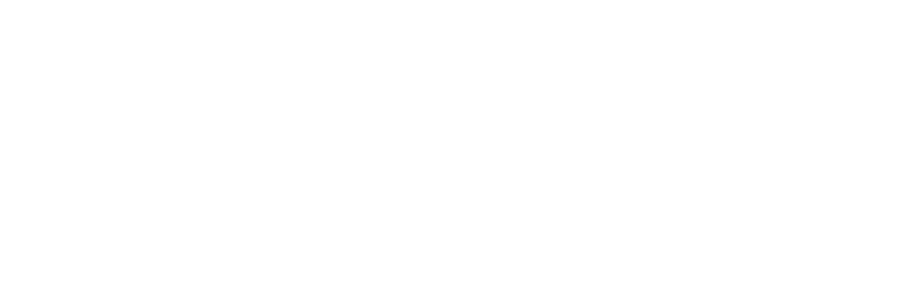
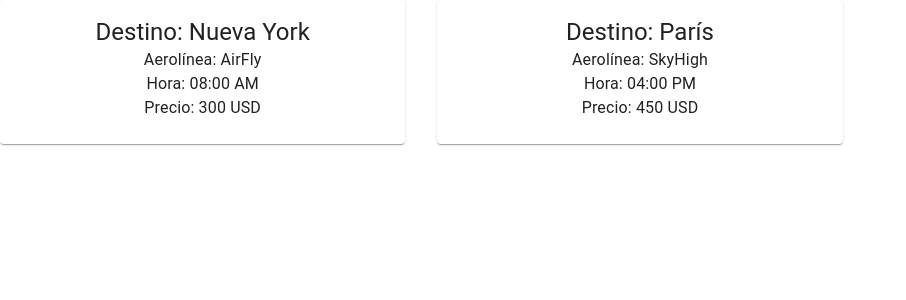
Before and after one commit to Rodas171315/Proyecto-B2B, a React (Create React App) app in the folder Agencia/frontend/agencia-de-viajes/: page /vuelos-disponibles in a window 1280 px wide. Before the commit this address had no page. Shown: the top 300 px of the page, without its empty margins (0-906 px from the left). Built offline with nearby package versions, Linux system fonts and the light colour scheme.

Commit message:
Se crearon las paginas de hospedajes y de vuelos disponibles

```diff
--- a/Agencia/frontend/agencia-de-viajes/src/App.js
+++ b/Agencia/frontend/agencia-de-viajes/src/App.js
@@ -7,6 +7,8 @@
 import AboutUs from './AboutUs';
 import UserProfile from './UserProfile';
 import UserAdministration from './UserAdministration';
+import HospedajesDisponibles from './HospedajesDisponibles';
+import VuelosDisponibles from './VuelosDisponibles';
 
 function App() {
   return (
@@ -19,6 +21,8 @@
           <Route path="/aboutus" element={<AboutUs />} />
           <Route path="/userprofile" element={<UserProfile />} />
           <Route path="/useradministration" element={<UserAdministration />} />
+          <Route path="/hospedajes-disponibles" element={<HospedajesDisponibles />} />
+          <Route path="/vuelos-disponibles" element={<VuelosDisponibles />} />
         </Routes>
       </div>
     </Router>
--- a/Agencia/frontend/agencia-de-viajes/src/HomePage.jsx
+++ b/Agencia/frontend/agencia-de-viajes/src/HomePage.jsx
@@ -7,17 +7,18 @@
 
 const HomePage = () => {
     const navigate = useNavigate();
-const popularDestinations = [
-    { name: "París", description: "La ciudad del amor y la luz", imageUrl: "https://source.unsplash.com/random?travel-destinations&sig=" },
-    { name: "Bali", description: "La isla de los dioses", imageUrl: "https://source.unsplash.com/random?travel-destinations&sig=" },
-    { name: "Nueva York", description: "La ciudad que nunca duerme", imageUrl: "https://source.unsplash.com/random?travel-destinations&sig=" },
-];
+    const popularDestinations = [
+        { name: "París", description: "La ciudad del amor y la luz", imageUrl: "https://source.unsplash.com/random?paris" },
+        { name: "Bali", description: "La isla de los dioses", imageUrl: "https://source.unsplash.com/random?bali" },
+        { name: "Nueva York", description: "La ciudad que nunca duerme", imageUrl: "https://source.unsplash.com/random?newyork" },
+    ];
 
-const specialOffers = [
-    { name: "Aventura en Costa Rica", description: "Descuento especial de temporada", imageUrl: "https://source.unsplash.com/random?travel-destinations&sig=" },
-    { name: "Tour por Italia", description: "Paquete todo incluido a un precio increíble", imageUrl: "https://source.unsplash.com/random?travel-destinations&sig=" },
-    { name: "Tour por Italia", description: "Paquete todo incluido a un precio increíble", imageUrl: "https://source.unsplash.com/random?travel-destinations&sig=" },
-];
+    const specialOffers = [
+        { name: "Aventura en Costa Rica", description: "Descuento especial de temporada", imageUrl: "https://source.unsplash.com/random?costarica" },
+        { name: "Tour por Italia", description: "Paquete todo incluido a un precio increíble", imageUrl: "https://source.unsplash.com/random?italy" },
+        { name: "Descubrimiento de Japón", description: "Explora la tierra del sol naciente", imageUrl: "https://source.unsplash.com/random?japan" },
+    ];
+
 
     return (
         <div>
--- /dev/null
+++ b/Agencia/frontend/agencia-de-viajes/src/HospedajesDisponibles.jsx
@@ -0,0 +1,29 @@
+import React from 'react';
+import { Card, CardContent, Typography, Grid } from '@mui/material';
+
+
+const hospedajes = [
+    { id: 1, nombre: "Hotel Sunset", descripcion: "Cerca de la playa, con vista al mar.", precio: "150 USD por noche" },
+    { id: 2, nombre: "Montaña Mágica", descripcion: "Rodeado de naturaleza y tranquilidad.", precio: "100 USD por noche" },
+
+];
+
+const HospedajesDisponibles = () => {
+    return (
+        <Grid container spacing={4}>
+            {hospedajes.map((hospedaje) => (
+                <Grid item key={hospedaje.id} xs={12} sm={6} md={4}>
+                    <Card>
+                        <CardContent>
+                            <Typography variant="h5">{hospedaje.nombre}</Typography>
+                            <Typography>{hospedaje.descripcion}</Typography>
+                            <Typography>{hospedaje.precio}</Typography>
+                        </CardContent>
+                    </Card>
+                </Grid>
+            ))}
+        </Grid>
+    );
+};
+
+export default HospedajesDisponibles;
--- a/Agencia/frontend/agencia-de-viajes/src/SearchForm.jsx
+++ b/Agencia/frontend/agencia-de-viajes/src/SearchForm.jsx
@@ -1,5 +1,7 @@
 import React, { useState } from 'react';
 import { Button, Dialog, DialogTitle, List, ListItem, ListItemText, TextField, Grid, Container, Typography, Tab, Tabs, Box, Radio, RadioGroup, FormControlLabel, FormControl, FormLabel } from '@mui/material';
+import { useNavigate } from 'react-router-dom';
+
 
 function TabPanel(props) {
     const { children, value, index, ...other } = props;
@@ -53,6 +55,17 @@
         setOpenHuéspedes(false);
     };
 
+    const navigate = useNavigate();
+
+
+    const handleBuscarHospedaje = () => {
+        navigate('/hospedajes-disponibles');
+    };
+
+    const handleBuscarVuelos = () => {
+        navigate('/vuelos-disponibles');
+    };
+
     return (
         <Container>
             <Tabs value={tabValue} onChange={handleTabChange} centered>
@@ -69,7 +82,7 @@
                                     <ListItem button onClick={() => { setDestino('Cancún, México'); handleCloseDestino(); }}>
                                         <ListItemText primary="Cancún, México" />
                                     </ListItem>
-                                    {/* Agregar más destinos según sea necesario */}
+
                                 </List>
                             </Dialog>
                         </Grid>
@@ -122,7 +135,7 @@
                             </Dialog>
                         </Grid>
                     </Grid>
-                    <Button variant="contained" color="primary" fullWidth>Buscar Hospedaje</Button>
+                    <Button variant="contained" color="primary" fullWidth onClick={handleBuscarHospedaje}>Buscar Hospedaje</Button>
             </TabPanel>
             <TabPanel value={tabValue} index={1}>
                 <Grid container spacing={2}>
@@ -180,12 +193,14 @@
                             >
                                 <FormControlLabel value="economica" control={<Radio />} label="Económica" />
                                 <FormControlLabel value="ejecutiva" control={<Radio />} label="Ejecutiva" />
-                                {/* Más opciones según sea necesario */}
+
                             </RadioGroup>
                         </FormControl>
                     </Grid>
                 </Grid>
-                <Button variant="contained" color="primary" fullWidth>Buscar Vuelos</Button>
+
+
+                <Button variant="contained" color="primary" fullWidth onClick={handleBuscarVuelos}>Buscar Vuelos</Button>
             </TabPanel>
         </Container>
     );
--- /dev/null
+++ b/Agencia/frontend/agencia-de-viajes/src/VuelosDisponibles.jsx
@@ -0,0 +1,30 @@
+import React from 'react';
+import { Card, CardContent, Typography, Grid } from '@mui/material';
+
+// Datos de ejemplo
+const vuelos = [
+    { id: 1, aerolinea: "AirFly", hora: "08:00 AM", destino: "Nueva York", precio: "300 USD" },
+    { id: 2, aerolinea: "SkyHigh", hora: "04:00 PM", destino: "París", precio: "450 USD" },
+    // Agrega más vuelos aquí
+];
+
+const VuelosDisponibles = () => {
+    return (
+        <Grid container spacing={4}>
+            {vuelos.map((vuelo) => (
+                <Grid item key={vuelo.id} xs={12} sm={6} md={4}>
+                    <Card>
+                        <CardContent>
+                            <Typography variant="h5">{`Destino: ${vuelo.destino}`}</Typography>
+                            <Typography>{`Aerolínea: ${vuelo.aerolinea}`}</Typography>
+                            <Typography>{`Hora: ${vuelo.hora}`}</Typography>
+                            <Typography>{`Precio: ${vuelo.precio}`}</Typography>
+                        </CardContent>
+                    </Card>
+                </Grid>
+            ))}
+        </Grid>
+    );
+};
+
+export default VuelosDisponibles;
```
